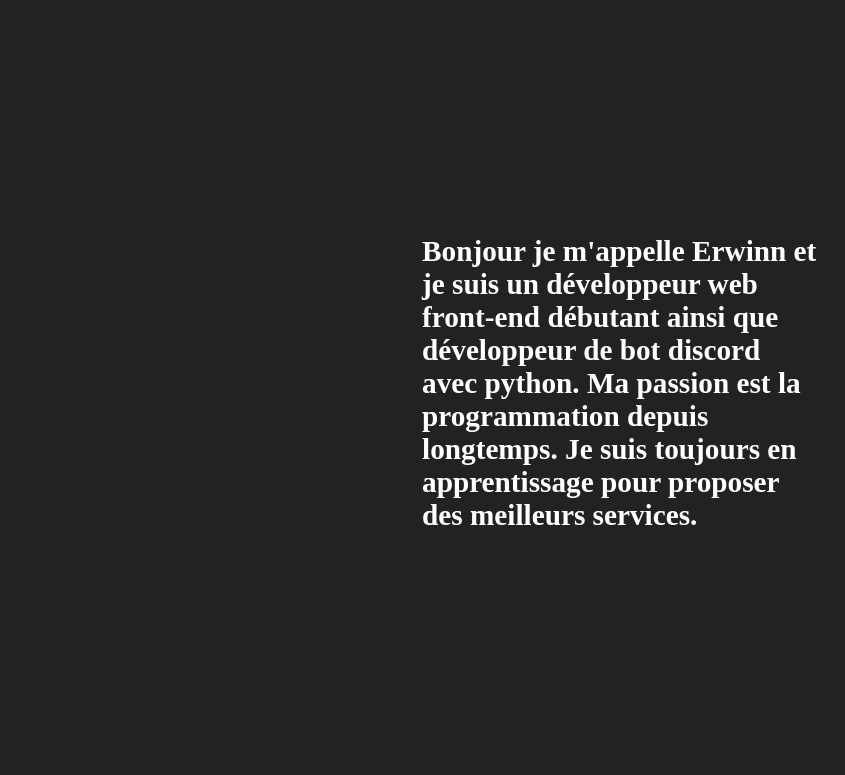
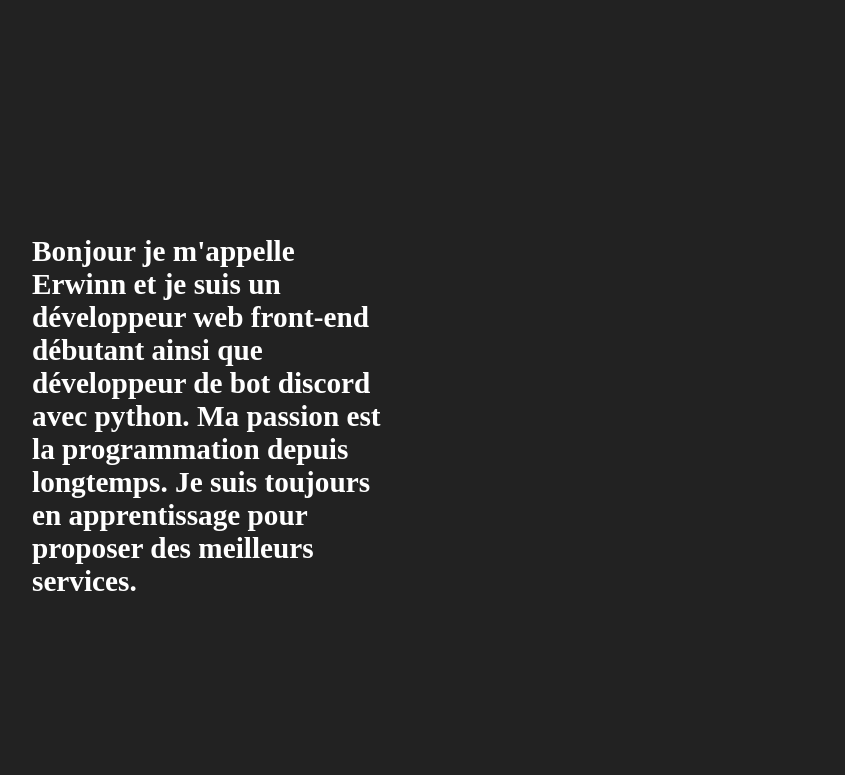
Before and after one commit to Erwinn-Developpement/Erwinn, a PHP site: page /index.html in a window 1280 px wide. Shown: the part 239-1014 px from the top of the page, without its empty margins (18-863 px from the left). Run offline with PHP 8.4, Linux system fonts and the light colour scheme.

Commit message:
Update style.css

```diff
--- a/style.css
+++ b/style.css
@@ -168,7 +168,7 @@ nav ul li:hover {
     font-size: 25px;
     height: 300px;
     margin-top: 350px;
-    margin-left: 600px;
+    margin-left: 60x;
 }
 
 
@@ -375,7 +375,7 @@ footer h5 {
 
     .description {
         width: 400px;
-        margin-left: auto;
+        margin-left: 0%;
         margin-right: auto;
     }
 
```
